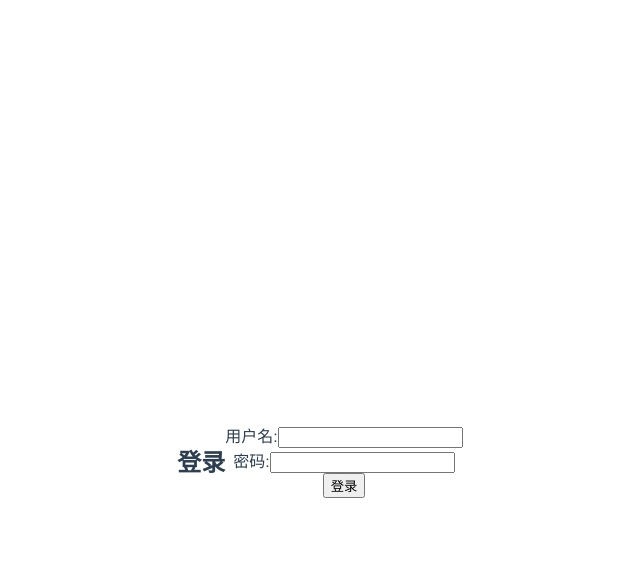
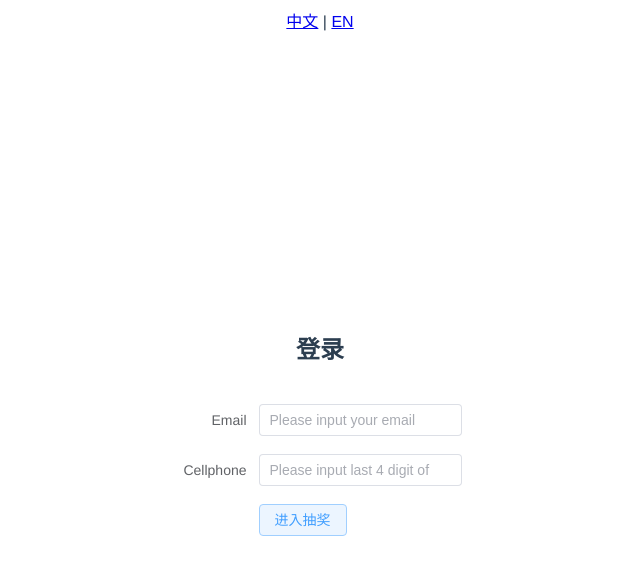
Before and after one commit to ailyle2022/on_china_2025_lucky_draw, a Vue app in the folder client/: page /login in a window 1280 px wide. Shown: the top 574 px of the page, without its empty margins (320-960 px from the left). Built offline with nearby package versions, Linux system fonts and the light colour scheme.

Commit message:
完成双语切换

```diff
--- a/client/package.json
+++ b/client/package.json
@@ -11,6 +11,7 @@
     "core-js": "^3.8.3",
     "element-plus": "^2.9.1",
     "vue": "^3.2.13",
+    "vue-i18n": "^11.0.0-beta.2",
     "vue-router": "^4.0.13"
   },
   "devDependencies": {
--- a/client/src/App.vue
+++ b/client/src/App.vue
@@ -1,10 +1,27 @@
 <template>
+  <div class="language-switcher">
+      <a href="#" @click.prevent="changeLanguage('zh-CN')">中文</a> |
+      <a href="#" @click.prevent="changeLanguage('en-US')">EN</a>
+    </div>
   <router-view></router-view>
 </template>
 
 <script>
+import { useI18n } from 'vue-i18n';
+
 export default {
-  name: 'App'
+  name: 'App',
+  setup() {
+    const { locale } = useI18n();
+
+    const changeLanguage = (lang) => {
+      locale.value = lang;
+    };
+
+    return {
+      changeLanguage
+    };
+  }
 }
 </script>
 
@@ -15,6 +32,5 @@ export default {
   -moz-osx-font-smoothing: grayscale;
   text-align: center;
   color: #2c3e50;
-  margin-top: 60px;
 }
 </style>
--- /dev/null
+++ b/client/src/i18n/en-US.json
@@ -0,0 +1,11 @@
+{
+    "login": {
+      "title": "Login",
+      "username": "Username",
+      "password": "Password",
+      "button": "Enter Lottery"
+    },
+    "messages": {
+      "error": "Invalid username or password"
+    }
+  }
--- /dev/null
+++ b/client/src/i18n/index.js
@@ -0,0 +1,15 @@
+import { createI18n } from 'vue-i18n';
+
+// 导入语言包
+import zhCN from './zh-CN.json';
+import enUS from './en-US.json';
+
+const i18n = createI18n({
+  locale: 'zh-CN', // 设置默认语言
+  messages: {
+    'zh-CN': zhCN,
+    'en-US': enUS,
+  },
+});
+
+export default i18n;
--- /dev/null
+++ b/client/src/i18n/zh-CN.json
@@ -0,0 +1,11 @@
+{
+    "login": {
+      "title": "登录",
+      "username": "用户名",
+      "password": "密码",
+      "button": "进入抽奖"
+    },
+    "messages": {
+      "error": "用户名或密码错误"
+    }
+  }
--- a/client/src/main.js
+++ b/client/src/main.js
@@ -3,8 +3,10 @@ import App from './App.vue';
 import ElementPlus from 'element-plus';
 import 'element-plus/dist/index.css';
 import router from './router';
+import i18n from './i18n';
 
 const app = createApp(App);
 app.use(ElementPlus);
 app.use(router);
+app.use(i18n);
 app.mount('#app');
--- a/client/src/views/LoginPage.vue
+++ b/client/src/views/LoginPage.vue
@@ -1,17 +1,19 @@
 <template>
   <div class="login-container">
-      <h2>登录</h2>
-      <form @submit.prevent="handleLogin">
-        <div>
-          <label for="username">用户名:</label>
-          <input type="text" id="username" v-model="username" required />
+    <div class="login-title">
+      <h2>{{ $t('login.title') }}</h2>
     </div>
-        <div>
-          <label for="password">密码:</label>
-          <input type="password" id="password" v-model="password" required />
-        </div>
-        <button type="submit">登录</button>
-      </form>
+    <el-form @submit.prevent="handleLogin" :model="loginForm" label-width="80px">
+      <el-form-item label="Email">
+        <el-input v-model="loginForm.username" placeholder="Please input your email"></el-input>
+      </el-form-item>
+      <el-form-item label="Cellphone">
+        <el-input type="password" v-model="loginForm.password" placeholder="Please input last 4 digit of"></el-input>
+      </el-form-item>
+      <el-form-item>
+        <el-button type="primary" plain native-type="submit">进入抽奖</el-button>
+      </el-form-item>
+    </el-form>
   </div>
 </template>
 
@@ -19,18 +21,20 @@
 export default {
   data() {
     return {
+      loginForm: {
         username: '',
         password: ''
+      }
     };
   },
   methods: {
     handleLogin() {
       // 这里可以添加实际的登录逻辑
-        if (this.username === 'admin' && this.password === 'admin') {
-          localStorage.setItem('userToken', this.username);
+      if (this.loginForm.username === 'admin' && this.loginForm.password === 'admin') {
+        localStorage.setItem('userToken', this.loginForm.username);
         this.$router.push('/');
       } else {
-          alert('用户名或密码错误');
+        this.$message.error('用户名或密码错误');
       }
     }
   }
@@ -40,9 +44,18 @@
 <style scoped>
 .login-container {
   display: flex;
+  flex-direction: column; /* 垂直排列子元素 */
   justify-content: center;
   align-items: center;
   height: 100vh;
   text-align: center;
 }
+
+.login-title {
+  margin-bottom: 20px; /* 根据需要调整间距 */
+}
+
+.full-width-button {
+  width: 100%;
+}
 </style>
```
Also changed, not shown: 1 other file (tests, documents, lock files or other folders). Lines whose indentation alone changed are shown as unchanged.
